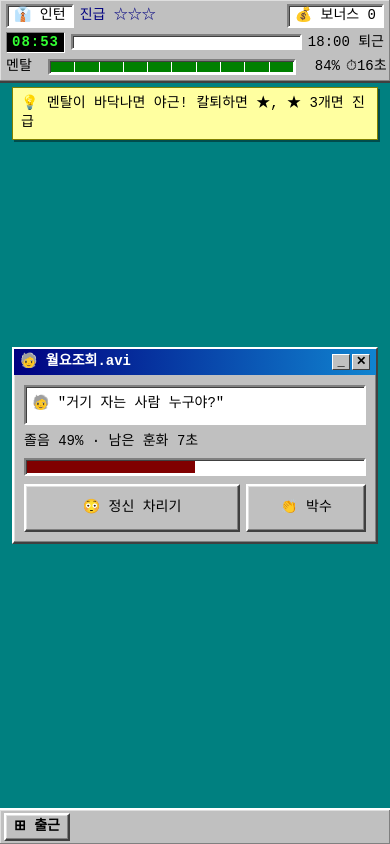
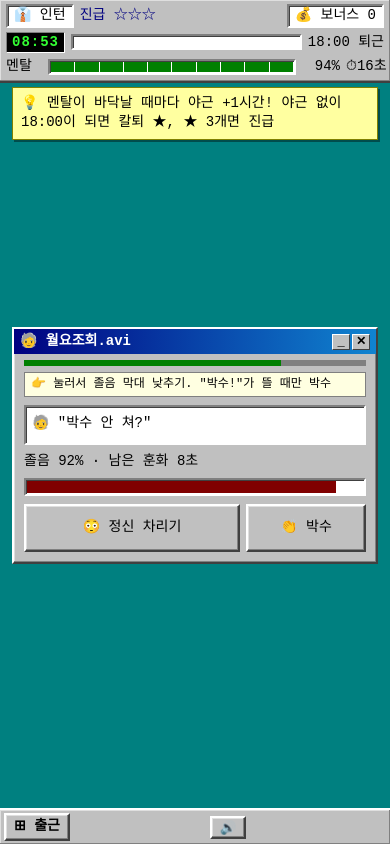
Before and after one commit to jongseP/kaltoe-game, a plain HTML site: page index.html in a window 390 px wide. Drawn offline with Linux system fonts and the light colour scheme.

Commit message:
하루는 항상 10분, 지시문·효과 추가
Co-Authored-By: Claude Fable 5.2 <noreply@anthropic.com>
Claude-Session: https://claude.ai/code/session_013BAKzqVbiGnd2vwFv8v8A1

```diff
--- a/css/retro.css
+++ b/css/retro.css
@@ -49,3 +49,22 @@ button { touch-action: manipulation; }
 .overtime { position: absolute; inset: 0; background: #000080; color: #fff; padding: 20px 16px; line-height: 1.7; overflow-y: auto; overflow-wrap: anywhere; }
 .overtime .tag { background: #c0c0c0; color: #000080; padding: 0 6px; }
 .overtime .bt { margin-right: 6px; }
+
+/* 효과 */
+.fuse { height: 6px; background: #808080; margin: -4px 0 6px; }
+.fuse i { display: block; height: 100%; width: 100%; background: #008000; }
+.fuse.low i { background: #c00000; }
+.hint { font-size: 12px; line-height: 1.35; background: #ffffe1; border: 1px solid #808080; padding: 3px 6px; margin-bottom: 8px; }
+.toast { position: absolute; left: 8px; right: 8px; top: 6%; z-index: 6; text-align: center; font-size: 22px; font-weight: bold; color: #fff; text-shadow: 2px 2px 0 #000, -1px -1px 0 #000; pointer-events: none; animation: rise .9s ease-out forwards; }
+.toast.bad { color: #ffe14d; }
+.toast.big { font-size: 28px; top: 14%; }
+.toast.cmd { top: 30%; left: 50%; right: auto; white-space: nowrap; font-size: 34px; color: #000; text-shadow: none; background: #ffe14d; border: 3px solid #000; padding: 6px 18px; box-shadow: 4px 4px 0 rgba(0,0,0,.5); animation-name: pop; }
+.flash { position: absolute; inset: 0; z-index: 4; pointer-events: none; animation: fade .35s forwards; }
+.shake { animation: shake .25s; }
+.ot { color: #c00000; font-weight: bold; }
+.stats { font-size: 12px; margin-top: 6px; }
+@keyframes rise { 0% { opacity: 0; transform: translateY(12px) scale(.8); } 15% { opacity: 1; transform: none; } 75% { opacity: 1; } 100% { opacity: 0; transform: translateY(-24px); } }
+@keyframes pop { 0% { opacity: 0; transform: translateX(-50%) scale(.3); } 20% { opacity: 1; transform: translateX(-50%) scale(1.15); } 30%, 85% { opacity: 1; transform: translateX(-50%) scale(1); } 100% { opacity: 0; transform: translateX(-50%) scale(1.3); } }
+@keyframes fade { from { opacity: .45; } to { opacity: 0; } }
+@keyframes shake { 0%, 100% { transform: none; } 20% { transform: translate(-6px, 2px); } 40% { transform: translate(5px, -2px); } 60% { transform: translate(-4px, 1px); } 80% { transform: translate(3px, 0); } }
+@media (prefers-reduced-motion: reduce) { .shake { animation: none; } }
--- a/js/config.js
+++ b/js/config.js
@@ -14,8 +14,10 @@ export const STARS_TO_PROMOTE = 3;
 export const STAR_PRICE = 5;
 
 export const MENTAL_START = 100;
-export const HIT_DAMAGE = 8;
-export const TIMEOUT_DAMAGE = 20;
+export const HIT_DAMAGE = 6;
+export const TIMEOUT_DAMAGE = 15;
+export const BURNOUT_REFILL = 60;     // 멘탈이 바닥나면 야근 +1시간, 멘탈은 여기까지 다시 찬다
+export const COMBO_BONUS_EVERY = 3;  // 실수 없이 연속으로 이만큼 깰 때마다 💰 +1
 export const STAGE_SECONDS = 20;     // 스테이지 하나의 제한 시간(실제 초)
 export const DAY_SECONDS = 600;      // 08:50~18:00 하루가 실제로 걸리는 시간(10분)
 export const CLEAR_HEAL = 3;         // 실수 없이 깨면 멘탈 회복
--- /dev/null
+++ b/js/fx.js
@@ -0,0 +1,58 @@
+// 화면·소리 효과. 소리는 첫 터치 뒤에만 나고, 끄기 설정은 브라우저에 저장한다.
+let ac = null, muted = false;
+try { muted = localStorage.getItem('kaltoe.mute') === '1'; } catch { /* 저장소 차단 */ }
+const audio = () => {
+  try { ac ??= new (window.AudioContext || window.webkitAudioContext)(); if (ac.state === 'suspended') ac.resume(); } catch { /* 소리 없음 */ }
+  return ac;
+};
+addEventListener('pointerdown', audio, { passive: true });
+
+function beep(freq, dur, type = 'square', at = 0, vol = 0.05) {
+  if (muted || !ac || ac.state !== 'running') return;
+  const o = ac.createOscillator(), g = ac.createGain(), t = ac.currentTime + at;
+  o.type = type; o.frequency.value = freq;
+  g.gain.setValueAtTime(vol, t); g.gain.exponentialRampToValueAtTime(0.001, t + dur);
+  o.connect(g).connect(ac.destination); o.start(t); o.stop(t + dur);
+}
+const seq = (notes, step, dur = step, type) => notes.forEach((f, i) => beep(f, dur, type, i * step));
+const buzz = (p) => { try { navigator.vibrate?.(p); } catch { /* 진동 없음 */ } };
+export const sfx = {
+  hit: () => { beep(130, 0.2, 'sawtooth', 0, 0.08); buzz(60); },
+  clear: () => seq([660, 990], 0.08, 0.12),
+  clean: () => seq([660, 880, 1320], 0.07, 0.12),
+  coin: () => seq([1320, 1760], 0.06, 0.1),
+  timeout: () => seq([330, 220], 0.15, 0.2, 'triangle'),
+  burnout: () => { seq([300, 240, 180, 120], 0.16, 0.2, 'sawtooth'); buzz([80, 60, 200]); },
+  slot: () => seq([523, 659, 784, 1046], 0.09, 0.14),
+  tick: () => beep(1000, 0.03),
+  alert: () => seq([880, 880], 0.12, 0.08),
+};
+export const isMuted = () => muted;
+export function toggleMute() {
+  muted = !muted;
+  try { localStorage.setItem('kaltoe.mute', muted ? '1' : '0'); } catch { /* 저장 실패해도 괜찮다 */ }
+  return muted;
+}
+
+const desk = () => document.getElementById('desk');
+// 잠깐 떴다 사라지는 글자. cls: '' | 'bad' | 'cmd' | 'big'
+export function toast(text, cls = '', ms = 900) {
+  const n = document.createElement('div');
+  n.className = `toast ${cls}`;
+  n.textContent = text;
+  n.style.animationDuration = `${ms}ms`;
+  desk().append(n);
+  setTimeout(() => n.remove(), ms);
+  return n;
+}
+export function flash(color) {
+  const n = document.createElement('div');
+  n.className = 'flash';
+  n.style.background = color;
+  desk().append(n);
+  setTimeout(() => n.remove(), 350);
+}
+export function shake() {
+  const d = desk();
+  d.classList.remove('shake'); void d.offsetWidth; d.classList.add('shake');
+}
--- a/js/main.js
+++ b/js/main.js
@@ -5,9 +5,11 @@ import { makeRng } from './rng.js';
 import { pickStage } from './day.js';
 import { createRun } from './run.js';
 import { drawCard, shareResult } from './share.js';
-import { END_MIN, RANKS, STARS_TO_PROMOTE, SLOTS, speedFor, slotSpeed, SLOWDOWN_FACTOR, interruptChance, mzWeight } from './config.js';
+import { RANKS, STARS_TO_PROMOTE, SLOTS, speedFor, slotSpeed, SLOWDOWN_FACTOR, interruptChance, mzWeight } from './config.js';
 import { load, save, applyClear, applyOvertime, applyStageResult, buyStar, daysToPromote, isSlowed, skillsFor } from './progress.js';
 import { getStage, poolsBySlot, INTERRUPTS } from './stages/registry.js';
+import { GUIDE, SLOT_BANNER } from './stages/guide.js';
+import { sfx, toast, flash, shake, isMuted, toggleMute } from './fx.js';
 
 const $ = (id) => document.getElementById(id);
 let store = null;
@@ -74,6 +76,16 @@ async function share({ cleared, timeText }) {
 // 결과 화면이 들고 있는 progress는 낡았을 수 있어(이름 저장 등) 항상 현재 값으로 산다
 const onBuyStar = () => { const r = buyStar(progress); if (r.ok) persist(r.p); return r; };
 
+// 소리 켜고 끄기 단추 (작업 표시줄)
+{
+  const b = document.createElement('button');
+  b.className = 'raised task';
+  b.setAttribute('aria-label', '소리 켜기/끄기');
+  b.textContent = isMuted() ? '🔇' : '🔊';
+  b.addEventListener('click', () => { b.textContent = toggleMute() ? '🔇' : '🔊'; });
+  $('skills').before(b);
+}
+
 // 탭이 숨겨지면 현재 판을 멈추고 돌아오면 잇는다 (startRun이 채운다)
 let visibility = null;
 document.addEventListener('visibilitychange', () => visibility?.(document.hidden));
@@ -99,14 +111,23 @@ function startRun() {
   $('skills').replaceChildren(...skillBtns);
 
   let current = null, shown = -1, last = null, interrupt = null, interruptAt = null;
+  let intro = false, fuse = null, lastSec = 0;
+  const INTRO_SECONDS = 1; // 한마디가 떠 있는 동안 스테이지는 멈춰 있다
   const mount = () => {
     current?.destroy();
     shown = run.serial;
     const stage = getStage(run.stageId);
-    const host = document.createElement('div');
-    $('stage-area').replaceChildren(makeWindow({ title: `${stage.tag} ${stage.title}`, body: host }));
+    const [cmd, hint] = GUIDE[stage.id];
+    const body = document.createElement('div');
+    body.innerHTML = '<div class="fuse"><i></i></div><div class="hint"></div><div></div>';
+    fuse = body.firstChild;
+    body.children[1].textContent = `👉 ${hint}`;
+    const host = body.lastChild;
+    $('stage-area').replaceChildren(makeWindow({ title: `${stage.tag} ${stage.title}`, body }));
     const speed = speedFor(progress.rank) * slotSpeed(run.slotIndex) * (isSlowed(progress, stage.id) ? SLOWDOWN_FACTOR : 1);
     current = stage.create(host, { hit: () => run.hit(), clear: () => run.clear(), speed, rng });
+    current.pause(); intro = true;
+    toast(cmd, 'cmd', INTRO_SECONDS * 1000);
     // 스테이지마다 이벤트는 최대 1번: 3~10초 사이 무작위 시점
     interruptAt = rng() < interruptChance(progress.rank) ? 3 + rng() * 7 : null;
   };
@@ -116,7 +137,7 @@ function startRun() {
     interrupt.it.destroy();
     interrupt.wrap.remove();
     interrupt = null;
-    if (resume && !document.hidden) { run.resume(); current?.resume(); }
+    if (resume && !document.hidden) { run.resume(); if (!intro) current?.resume(); }
   };
   const openInterrupt = () => {
     interruptAt = null;
@@ -128,6 +149,7 @@ function startRun() {
     wrap.append(host);
     $('overlay-area').append(wrap);
     run.pause(); current?.pause();
+    sfx.alert();
     interrupt = { wrap };
     // 멈춘 판은 hit를 무시하므로 잠깐 켜고 hit한 뒤 다시 멈춘다 (닫힐 때 close가 다시 켠다)
     interrupt.it = def.create(host, {
@@ -140,13 +162,26 @@ function startRun() {
   visibility = (hidden) => {
     if (hidden) { run.pause(); current?.pause(); interrupt?.it.pause(); return; }
     interrupt?.it.resume();
-    if (!interrupt) { run.resume(); current?.resume(); }
+    if (!interrupt) { run.resume(); if (!intro) current?.resume(); }
+  };
+
+  // run이 쌓아 둔 사건을 화면·소리 효과로 바꾼다
+  const onEvent = (e) => {
+    if (e.type === 'hit') { sfx.hit(); shake(); flash('#c00000'); }
+    else if (e.type === 'shield') toast('🛡 "회의 때 말씀드릴게요" 막음!');
+    else if (e.type === 'clear') { sfx.clear(); toast('✔ 처리 완료'); }
+    else if (e.type === 'clean') { sfx.clean(); flash('#00a000'); toast(e.bonus ? `✔ 완벽! ${e.combo}연속 💰+2` : '✔ 완벽! 💰+1'); }
+    else if (e.type === 'timeout') { sfx.timeout(); shake(); toast('⏰ 시간 초과', 'bad'); }
+    else if (e.type === 'burnout') { sfx.burnout(); flash('#000'); toast(`😵 번아웃! 야근 +1시간`, 'bad big', 1600); }
+    else if (e.type === 'slot') { sfx.slot(); toast(`${SLOT_BANNER[run.slotIndex]} · 속도 UP`, 'big', 1400); }
   };
 
   const finish = () => {
     visibility = null;
     // 이번 판 💰은 progress에 이미 합쳐졌으니 패널에서는 0으로 보여 준다
-    const settled = { now: () => run.now(), mental: run.mental, coins: 0 };
+    const settled = { now: () => run.now(), mental: run.mental, coins: 0, overtimeHours: run.overtimeHours };
+    const stats = `오늘 처리 ${run.clearedIds.length}건 · 완벽 ${run.cleanClears}건 · 최고 ${run.bestCombo}연속`;
+    for (const e of run.events.splice(0)) onEvent(e);
     const buy = () => { const r = onBuyStar(); if (r.ok) renderStatus($('statusbar'), { progress, run: settled }); return r; };
     closeInterrupt(false);
     current?.destroy();
@@ -156,18 +191,17 @@ function startRun() {
     if (run.status === 'cleared') {
       const r = applyClear(p, run.coins);
       persist(r.p);
-      showCleared($('result-area'), { progress: r.p, promoted: r.promoted, coinsEarned: run.coins, onNext: startRun, onBuyStar: buy,
+      showCleared($('result-area'), { progress: r.p, promoted: r.promoted, coinsEarned: run.coins, stats, onNext: startRun, onBuyStar: buy,
         onShare: () => share({ cleared: true, timeText: '오늘 18:00 칼퇴' }) });
     } else {
       const daysBefore = daysToPromote(p);
       const r = applyOvertime({ ...p, coins: p.coins + run.coins }, run.failedStageId); // 이번 판 💰은 야근이어도 잃지 않는다
       persist(r.p);
-      const minutesLeft = Math.max(1, Math.round(END_MIN - run.failMinute));
       showOvertime($('result-area'), {
         progress: r.p, stageTitle: getStage(run.failedStageId).title,
-        minutesLeft,
+        hours: run.overtimeHours, stats,
         daysBefore, daysAfter: daysToPromote(r.p), lostStar: r.lostStar, onRetry: startRun, onBuyStar: buy,
-        onShare: () => share({ cleared: false, timeText: `야근 확정 (퇴근까지 ${minutesLeft}분)` }),
+        onShare: () => share({ cleared: false, timeText: `야근 ${run.overtimeHours}시간 확정` }),
       });
     }
     renderStatus($('statusbar'), { progress, run: settled });
@@ -178,7 +212,14 @@ function startRun() {
     last = t;
     run.tick(dt);
     if (run.status === 'cleared' || run.status === 'overtime') return finish();
+    for (const e of run.events.splice(0)) onEvent(e);
     if (shown !== run.serial) mount();
+    if (intro && run.elapsed >= INTRO_SECONDS) { intro = false; if (!interrupt && !document.hidden) current?.resume(); }
+    const left = run.stageLeft();
+    fuse.firstChild.style.width = `${left * 5}%`;
+    fuse.classList.toggle('low', left <= 5);
+    if (left <= 5 && Math.ceil(left) !== lastSec && !interrupt) sfx.tick();
+    lastSec = Math.ceil(left);
     if (interruptAt !== null && !interrupt && run.elapsed >= interruptAt) openInterrupt();
     skills.forEach((id, i) => { skillBtns[i].disabled = run.usedSkills.has(id) || (id === 'goHome' && run.slotIndex !== 5); });
     renderStatus($('statusbar'), { progress, run });
@@ -194,7 +235,7 @@ startRun();
 try {
   if (!store.getItem('kaltoe.tip.v1')) {
     const tip = document.createElement('div');
-    tip.textContent = '💡 멘탈이 바닥나면 야근! 칼퇴하면 ★, ★ 3개면 진급';
+    tip.textContent = '💡 멘탈이 바닥날 때마다 야근 +1시간! 야근 없이 18:00이 되면 칼퇴 ★, ★ 3개면 진급';
     tip.style.cssText = 'position:absolute;top:4px;left:12px;right:12px;z-index:5;background:#ffffa0;border:1px solid #808000;padding:6px 8px;box-shadow:2px 2px 0 rgba(0,0,0,.4);cursor:pointer';
     tip.addEventListener('click', () => {
       tip.remove();
--- a/js/run.js
+++ b/js/run.js
@@ -1,6 +1,8 @@
 // 한 판 상태 기계. 시계를 쓰지 않고 시간은 tick(dt)로 밖에서 넣는다.
 // 하루는 DAY_SECONDS 동안 흐르고, 그동안 지금 칸의 스테이지를 계속 이어서 한다.
-// 18:00까지 멘탈이 남으면 칼퇴, 멘탈이 0이 되면 야근.
+// 하루는 항상 끝까지 간다. 멘탈이 0이 되면 야근 +1시간이 쌓이고 멘탈이 다시 찬다.
+// 18:00에 야근이 0시간이면 칼퇴, 아니면 야근.
+// run.events: 화면 효과용 사건 목록 ({type}). 화면 쪽이 읽고 비운다.
 //
 // 스테이지 약속 (js/stages/<id>.js):
 //   export default {
@@ -10,7 +12,7 @@
 //       return { pause(){}, resume(){}, destroy(){} };
 //     }
 //   };
-import { MENTAL_START, HIT_DAMAGE, TIMEOUT_DAMAGE, STAGE_SECONDS, DAY_SECONDS, CLEAR_HEAL, END_MIN } from './config.js';
+import { MENTAL_START, HIT_DAMAGE, TIMEOUT_DAMAGE, STAGE_SECONDS, DAY_SECONDS, CLEAR_HEAL, END_MIN, BURNOUT_REFILL, COMBO_BONUS_EVERY } from './config.js';
 import { minuteAt, slotAt } from './day.js';
 
 // pick(slotIndex, prevId) → 다음 스테이지 id
@@ -20,7 +22,8 @@ export function createRun({ pick, skills }) {
     elapsed: 0, dayElapsed: 0,
     stageHadHit: false, usedSkills: new Set(), shield: false,
     failedStageId: null, failMinute: null, clearedIds: [],
-    now: () => (run.status === 'cleared' ? END_MIN : minuteAt(run.dayElapsed)),
+    overtimeHours: 0, played: 0, cleanClears: 0, combo: 0, bestCombo: 0, events: [],
+    now: () => (run.status === 'cleared' || run.status === 'overtime' ? END_MIN : minuteAt(run.dayElapsed)),
     stageLeft: () => Math.max(0, STAGE_SECONDS - run.elapsed),
   };
   // clear() 중복 가드: 새 스테이지를 띄운 뒤 tick()이 한 번도 없었으면 clear()를 무시한다.
@@ -28,13 +31,19 @@ export function createRun({ pick, skills }) {
 
   function next() {
     run.stageId = pick(run.slotIndex, run.stageId);
-    run.serial++; run.elapsed = 0; run.stageHadHit = false; fresh = true;
+    run.serial++; run.elapsed = 0; run.stageHadHit = false; fresh = true; run.played++;
   }
+  const end = () => { run.status = run.overtimeHours ? 'overtime' : 'cleared'; };
+  let graceUntil = 0; // 번아웃 직후 3초는 멘탈이 깎이지 않는다 (연달아 번아웃 방지)
   function damage(n) {
+    if (run.dayElapsed < graceUntil) return;
     run.mental = Math.max(0, run.mental - n);
-    if (run.mental > 0) return false;
-    run.status = 'overtime'; run.failedStageId = run.stageId; run.failMinute = run.now();
-    return true;
+    run.combo = 0;
+    if (run.mental > 0) return;
+    // 번아웃: 판은 계속되고 야근이 1시간 늘어난다
+    if (!run.overtimeHours) { run.failedStageId = run.stageId; run.failMinute = run.now(); }
+    run.overtimeHours++; run.mental = BURNOUT_REFILL; graceUntil = run.dayElapsed + 3;
+    run.events.push({ type: 'burnout' });
   }
 
   run.tick = (dt) => {
@@ -42,24 +51,32 @@ export function createRun({ pick, skills }) {
     fresh = false;
     run.dayElapsed += dt;
     run.elapsed += dt;
-    if (run.dayElapsed >= DAY_SECONDS) { run.status = 'cleared'; return; }
+    if (run.dayElapsed >= DAY_SECONDS) return end();
     const slot = slotAt(run.now());
-    if (slot !== run.slotIndex) { run.slotIndex = slot; next(); return; }
+    if (slot !== run.slotIndex) { run.slotIndex = slot; next(); run.events.push({ type: 'slot' }); return; }
     if (run.elapsed >= STAGE_SECONDS) run.timeout();
   };
   run.hit = () => {
     if (run.status !== 'playing') return;
     run.stageHadHit = true;
-    if (run.shield) { run.shield = false; return; }
+    if (run.shield) { run.shield = false; run.events.push({ type: 'shield' }); return; }
+    run.events.push({ type: 'hit' });
     damage(HIT_DAMAGE);
   };
   run.timeout = () => {
     if (run.status !== 'playing') return;
-    if (!damage(TIMEOUT_DAMAGE)) next();
+    run.events.push({ type: 'timeout' });
+    damage(TIMEOUT_DAMAGE); next();
   };
   run.clear = () => {
     if (run.status !== 'playing' || fresh) return;
-    if (!run.stageHadHit) { run.coins++; run.mental = Math.min(100, run.mental + CLEAR_HEAL); }
+    if (!run.stageHadHit) {
+      run.coins++; run.mental = Math.min(100, run.mental + CLEAR_HEAL);
+      run.cleanClears++; run.combo++; run.bestCombo = Math.max(run.bestCombo, run.combo);
+      const bonus = run.combo % COMBO_BONUS_EVERY === 0;
+      if (bonus) run.coins++;
+      run.events.push({ type: 'clean', combo: run.combo, bonus });
+    } else run.events.push({ type: 'clear' });
     run.clearedIds.push(run.stageId);
     next();
   };
@@ -68,7 +85,7 @@ export function createRun({ pick, skills }) {
   run.resume = () => { if (run.status === 'paused') run.status = 'playing'; };
   run.useSkill = (id) => {
     if (run.status !== 'playing' || !skills.includes(id) || run.usedSkills.has(id)) return;
-    if (id === 'goHome') { if (run.slotIndex !== 5) return; run.status = 'cleared'; }
+    if (id === 'goHome') { if (run.slotIndex !== 5) return; end(); }
     else if (id === 'delegate') { run.clearedIds.push(run.stageId); next(); }
     else if (id === 'postpone') run.shield = true;
     else if (id === 'coffee') run.mental = Math.min(100, run.mental + 30);
--- /dev/null
+++ b/js/stages/guide.js
@@ -0,0 +1,43 @@
+// 스테이지마다 [시작할 때 크게 뜨는 한마디, 창 위에 계속 보이는 한 줄 설명]
+export const GUIDE = {
+  checkin: ['연타!', '빠르게 눌러 100% 채우기. "서버 응답 대기" 중엔 누르지 않기'],
+  elevator: ['무난하게!', '팀장님 질문에 무난한 대답 고르기 (3초 안에)'],
+  'mail-reply': ['답장!', '"답장"만 6번. "전체 답장"은 누르면 안 됨'],
+  'early-30': ['일찍!', '시계가 08:20~08:29일 때 출근 누르기 (3번)'],
+  'standup-emoji': ['분위기 파악!', '잠깐 보이는 이모지 중 가장 많은 것 고르기 (3번)'],
+  'morning-speech': ['졸지 마!', '눌러서 졸음 막대 낮추기. "박수!"가 뜰 때만 박수'],
+  'weekly-report': ['진짜 찾기!', '비슷한 가짜 사이에서 진짜 버튼 찾기 (3번)'],
+  'form-change': ['순서대로!', '번호 순서대로 빈칸 채우기. 채울 때마다 섞임'],
+  'dump-task': ['돌려보내!', '떨어지는 남의 업무를 눌러 돌려보내기. 내 업무는 그냥 두기'],
+  'leave-approval': ['승인일 때!', '상태가 "승인"일 때만 [확정] 누르기 (2번)'],
+  'hwp-format': ['양식 맞춰!', '줄 간격·글꼴·크기를 지정 양식과 맞추고 저장 (2번)'],
+  'collab-noti': ['다 꺼!', '빨간 점을 눌러 모두 끄기. @멘션은 빨리 읽기'],
+  'junior-why': ['설득!', '후배 질문마다 맞는 대답 고르기 (6번)'],
+  'stamp-relay': ['결재 순서!', '팀장 → 실장 → 본부장 → 팀장 순서. 부재중은 누르지 않기'],
+  'lunch-menu': ['눈치껏!', '잠깐 스치는 힌트를 보고 팀장님이 원하는 메뉴 고르기 (3번)'],
+  queue: ['자리 지켜!', '새치기는 "자리 있어요"로 막기. 팀장님은 막지 않기'],
+  nap: ['알람 전에!', '휴대폰이 진동하면 알람이 울리기 전에 일어나기 (3번)'],
+  spoons: ['직급 순!', '수저를 팀장님 → 과장 → 대리 → 사원 순서로 놓기'],
+  'solo-escape': ['끼어들어!', '점심 무리에 "저도 같이요!" (3번). 팀장님 무리는 피하기'],
+  'lunch-workout': ['오운완!', '운동 25회 → 인증샷 → 12:55 전 복귀. "📸 지금!"엔 바로 촬영'],
+  'excel-ref': ['오류 고쳐!', '#REF! 칸 누르기 (6번). 알림창이 뜨면 [확인]만'],
+  nitpick: ['예쁘게?', '팀장님 요청대로 숫자 표기 고르기 (3번)'],
+  latte: ['끄덕!', '말이 완전히 끝났을 때만 끄덕이기 (6번)'],
+  'scold-nod': ['대답!', '"알겠어?"엔 [네!], "그치?"엔 [그럼요]. 그냥 말할 땐 가만히'],
+  'ai-report': ['틀린 곳!', '위 자료와 비교해 초안의 틀린 문장 찾기 (3번)'],
+  airpods: ['불러!', '🎧 끼고 있으면 [메신저], 빼고 있으면 [부르기] (6번)'],
+  'blame-dodge': ['패스!', '🔥책임이 나한테 멈추면 바로 [패스] (6번). 없을 땐 누르지 않기'],
+  'politics-chat': ['중립!', '@나 를 부를 때만 [넵 확인했습니다] (5번)'],
+  watch: ['바쁜 척!', '시선이 올 때만 버튼을 누르고 있기 (5번)'],
+  'abuse-dodge': ['피해!', '◀ ▶로 움직여 떨어지는 막말 피하기 (12초)'],
+  'salary-thief': ['루팡 찾기!', '모니터가 잠깐 🛒로 바뀌는 사람 누르기 (3번)'],
+  printer: ['종이 빼!', '안내된 방향으로 종이 끌기 (5번). 안내가 뒤집힐 수 있음'],
+  'five-min-meeting': ['말 끊어!', '말풍선 10개를 눌러 치우면 출구가 열림'],
+  'last-order': ['로그아웃!', '로그아웃 4번. 튀어나오는 메신저는 누르지 않기'],
+  hoesik: ['핑계!', '팀장님이 막지 않은 핑계 고르기 (3번)'],
+  'boss-bag': ['눈치!', '팀장님이 진짜 가방 들고 일어날 때만 퇴근 누르기 (2번)'],
+  'junior-left': ['마무리!', '남은 일을 눌러 끝내기. 🔒는 풀릴 때까지 누르지 않기'],
+  'quiet-quit': ['살금살금!', '누르고 있으면 이동. 😐가 보이면 손 떼기'],
+};
+// 칸이 바뀔 때 뜨는 안내
+export const SLOT_BANNER = ['☀ 출근', '💼 오전 업무', '🍚 점심시간', '☕ 오후 업무', '🔥 마감 러시', '🏃 퇴근 직전'];
--- a/js/ui/statusbar.js
+++ b/js/ui/statusbar.js
@@ -19,7 +19,7 @@ export function renderStatus(el, { progress, run }) {
     <div class="row">
       <span class="lcd">${formatClock(now)}</span>
       <span class="sunken blocks">${cells(filled)}</span>
-      <span>18:00 퇴근</span>
+      ${run.overtimeHours ? `<span class="ot">야근 +${run.overtimeHours}h</span>` : '<span>18:00 퇴근</span>'}
     </div>
     <div class="row">
       <span class="lbl">멘탈</span>
```
Also changed, not shown: js/ui/result.js (+9 -7 lines).
